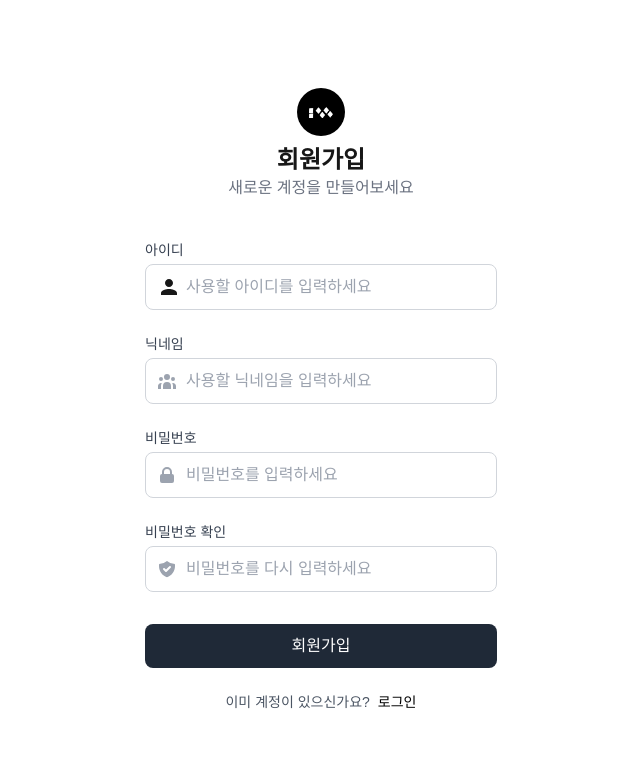
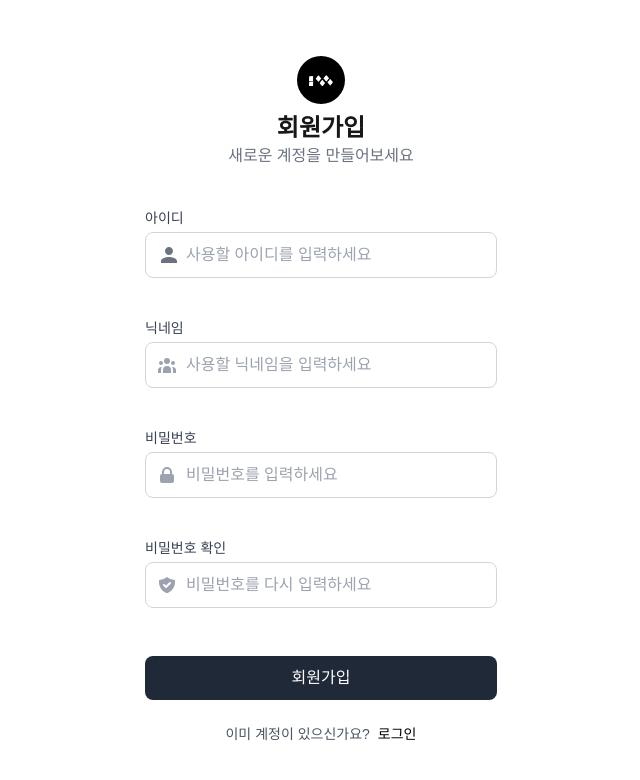
Before and after one commit to kimtaejin3/shared-todo, a Next.js app: page /signup in a window 1280 px wide. Shown: the top 780 px of the page, without its empty margins (319-959 px from the left). Built offline with nearby package versions, Linux system fonts and the light colour scheme.

Commit message:
refactor: 입력 컴포넌트 통합 및 개선

```diff
--- a/src/app/(auth)/signin/page.tsx
+++ b/src/app/(auth)/signin/page.tsx
@@ -4,7 +4,7 @@ import { useState } from "react";
 import Image from "next/image";
 import logo from "@/assets/images/logo.png";
 import Link from "next/link";
-import IconInput from "@/components/common/inputs/IconInput";
+import Input from "@/components/common/inputs/Input";
 import InputUserIcon from "@/components/common/icons/InputUserIcon";
 import LockIcon from "@/components/common/icons/LockIcon";
 import Button from "@/components/common/buttons/Button";
@@ -48,25 +48,25 @@ export default function Page() {
         </h1>
 
         <form className="flex flex-col gap-6" onSubmit={handleSubmit}>
-          <IconInput
+          <Input
             id="id"
             label="아이디"
             value={id}
             onChange={(e) => setId(e.target.value)}
             placeholder="아이디를 입력하세요"
-            icon={<InputUserIcon />}
+            leftIcon={<InputUserIcon />}
             error={errors.id}
             required
           />
 
-          <IconInput
+          <Input
             id="password"
             label="비밀번호"
             value={password}
             onChange={(e) => setPassword(e.target.value)}
             placeholder="비밀번호를 입력하세요"
             type="password"
-            icon={<LockIcon />}
+            leftIcon={<LockIcon />}
             error={errors.password}
             required
           />
--- a/src/app/(auth)/signup/page.tsx
+++ b/src/app/(auth)/signup/page.tsx
@@ -4,7 +4,7 @@ import { useState } from "react";
 import Image from "next/image";
 import logo from "@/assets/images/logo.png";
 import Link from "next/link";
-import IconInput from "@/components/common/inputs/IconInput";
+import Input from "@/components/common/inputs/Input";
 import InputUserIcon from "@/components/common/icons/InputUserIcon";
 import LockIcon from "@/components/common/icons/LockIcon";
 import ShieldIcon from "@/components/common/icons/ShieldIcon";
@@ -58,48 +58,48 @@ export default function Page() {
         </h1>
 
         <form className="flex flex-col gap-6" onSubmit={handleSubmit}>
-          <IconInput
+          <Input
             id="id"
             label="아이디"
             value={id}
             onChange={(e) => setId(e.target.value)}
             placeholder="사용할 아이디를 입력하세요"
-            icon={<UserIcon />}
+            leftIcon={<UserIcon />}
             error={errors.id}
             required
           />
 
-          <IconInput
+          <Input
             id="nickname"
             label="닉네임"
             value={nickname}
             onChange={(e) => setNickname(e.target.value)}
             placeholder="사용할 닉네임을 입력하세요"
-            icon={<GroupIcon />}
+            leftIcon={<GroupIcon />}
             error={errors.nickname}
             required
           />
 
-          <IconInput
+          <Input
             id="password"
             label="비밀번호"
             value={password}
             onChange={(e) => setPassword(e.target.value)}
             placeholder="비밀번호를 입력하세요"
             type="password"
-            icon={<LockIcon />}
+            leftIcon={<LockIcon />}
             error={errors.password}
             required
           />
 
-          <IconInput
+          <Input
             id="password-confirm"
             label="비밀번호 확인"
             value={confirmPassword}
             onChange={(e) => setConfirmPassword(e.target.value)}
             placeholder="비밀번호를 다시 입력하세요"
             type="password"
-            icon={<ShieldIcon />}
+            leftIcon={<ShieldIcon />}
             error={errors.confirmPassword}
             required
           />
--- a/src/components/common/inputs/ButtonInput.tsx
+++ /dev/null
@@ -1,68 +0,0 @@
-"use client";
-
-import React from "react";
-
-interface ButtonInputProps {
-  id: string;
-  label: string;
-  value: string;
-  onChange: (e: React.ChangeEvent<HTMLInputElement>) => void;
-  placeholder?: string;
-  error?: string;
-  required?: boolean;
-  disabled?: boolean;
-  buttonText: string;
-  onButtonClick: () => void;
-  className?: string;
-  inputRef?: React.RefObject<HTMLInputElement>;
-}
-
-export default function ButtonInput({
-  id,
-  label,
-  value,
-  onChange,
-  placeholder = "",
-  error,
-  required = false,
-  disabled = false,
-  buttonText,
-  onButtonClick,
-  className = "",
-  inputRef,
-}: ButtonInputProps) {
-  return (
-    <div>
-      <label
-        htmlFor={id}
-        className="block text-sm font-medium text-gray-700 mb-1"
-      >
-        {label}
-      </label>
-      <div className="flex items-stretch">
-        <input
-          type="text"
-          id={id}
-          ref={inputRef}
-          value={value}
-          onChange={onChange}
-          className={`flex-1 border ${
-            error ? "border-red-300" : "border-gray-300"
-          } rounded-l-lg p-2.5 text-sm focus:outline-none focus:ring-2 focus:ring-black focus:border-transparent ${className}`}
-          placeholder={placeholder}
-          required={required}
-          disabled={disabled}
-        />
-        <button
-          type="button"
-          onClick={onButtonClick}
-          className="bg-gray-800 text-white px-3 p-2.5 rounded-r-lg text-sm hover:bg-gray-700 transition-colors"
-          disabled={disabled}
-        >
-          {buttonText}
-        </button>
-      </div>
-      {error && <p className="text-red-500 text-xs mt-1">{error}</p>}
-    </div>
-  );
-}
--- a/src/components/common/inputs/IconInput.tsx
+++ /dev/null
@@ -1,75 +0,0 @@
-"use client";
-
-import React, { ReactNode } from "react";
-
-interface IconInputProps {
-  id: string;
-  label: string;
-  value: string;
-  onChange?: (e: React.ChangeEvent<HTMLInputElement>) => void;
-  placeholder?: string;
-  type?: string;
-  maxLength?: number;
-  required?: boolean;
-  disabled?: boolean;
-  icon: ReactNode;
-  error?: string;
-  className?: string;
-  inputRef?: React.RefObject<HTMLInputElement>;
-  rightElement?: ReactNode;
-}
-
-export default function IconInput({
-  id,
-  label,
-  value,
-  onChange,
-  placeholder = "",
-  type = "text",
-  maxLength,
-  required = false,
-  disabled = false,
-  icon,
-  error,
-  className = "",
-  inputRef,
-  rightElement,
-}: IconInputProps) {
-  return (
-    <div>
-      <label
-        htmlFor={id}
-        className="block text-sm font-medium text-gray-700 mb-1"
-      >
-        {label}
-      </label>
-      <div className="relative">
-        <div className="absolute inset-y-0 left-0 pl-3 flex items-center pointer-events-none">
-          {icon}
-        </div>
-        <input
-          type={type}
-          id={id}
-          ref={inputRef}
-          className={`block w-full pl-10 border ${
-            error ? "border-red-300" : "border-gray-300"
-          } rounded-lg p-2.5 focus:outline-none focus:ring-2 focus:ring-black focus:border-transparent ${
-            disabled ? "bg-gray-50 text-gray-500" : ""
-          } ${rightElement ? "pr-10" : ""} ${className}`}
-          placeholder={placeholder}
-          value={value}
-          onChange={onChange}
-          required={required}
-          maxLength={maxLength}
-          disabled={disabled}
-        />
-        {rightElement && (
-          <div className="absolute inset-y-0 right-0 pr-3 flex items-center">
-            {rightElement}
-          </div>
-        )}
-      </div>
-      {error && <p className="text-red-500 text-xs mt-1">{error}</p>}
-    </div>
-  );
-}
--- a/src/components/common/inputs/Input.tsx
+++ b/src/components/common/inputs/Input.tsx
@@ -1,20 +1,30 @@
 "use client";
 
-import React from "react";
+import React, { ReactNode } from "react";
 
 interface InputProps {
   id: string;
   label: string;
   value: string;
-  onChange: (e: React.ChangeEvent<HTMLInputElement>) => void;
+  onChange?: (e: React.ChangeEvent<HTMLInputElement>) => void;
   placeholder?: string;
+  type?: string;
   maxLength?: number;
   required?: boolean;
-  inputRef?: React.RefObject<HTMLInputElement>;
+  disabled?: boolean;
+  error?: string;
   className?: string;
   helpText?: string;
+  inputRef?: React.RefObject<HTMLInputElement>;
   onKeyDown?: (e: React.KeyboardEvent<HTMLInputElement>) => void;
-  disabled?: boolean;
+
+  // 아이콘 관련 속성
+  leftIcon?: ReactNode;
+  rightElement?: ReactNode;
+
+  // 버튼 관련 속성
+  buttonText?: string;
+  onButtonClick?: () => void;
 }
 
 export default function Input({
@@ -23,36 +33,128 @@ export default function Input({
   value,
   onChange,
   placeholder = "",
+  type = "text",
   maxLength,
   required = false,
-  inputRef,
+  disabled = false,
+  error,
   className = "",
   helpText,
+  inputRef,
   onKeyDown,
-  disabled = false,
+
+  // 아이콘 관련 속성
+  leftIcon,
+  rightElement,
+
+  // 버튼 관련 속성
+  buttonText,
+  onButtonClick,
 }: InputProps) {
+  // 입력 필드 스타일 계산
+  const getInputClassName = () => {
+    let baseStyle = `border ${error ? "border-red-300" : "border-gray-300"} focus:outline-none focus:ring-2 focus:ring-black focus:border-transparent ${disabled ? "bg-gray-50 text-gray-500" : ""} ${className}`;
+
+    // 왼쪽 아이콘이 있는 경우
+    if (leftIcon) baseStyle += " pl-10";
+
+    // 오른쪽 요소가 있는 경우
+    if (rightElement) baseStyle += " pr-10";
+
+    // 버튼이 있는 경우
+    if (buttonText) {
+      baseStyle += " rounded-l-lg";
+    } else {
+      baseStyle += " rounded-lg";
+    }
+
+    // 기본 패딩 및 너비
+    if (!buttonText) {
+      baseStyle += " w-full";
+    }
+
+    baseStyle += " p-2.5";
+
+    return baseStyle;
+  };
+
   return (
-    <div>
+    <div className="mb-4">
       <label
         htmlFor={id}
-        className="block text-sm font-medium text-gray-700 mb-2"
+        className="block text-sm font-medium text-gray-700 mb-1"
       >
         {label}
       </label>
+
+      {buttonText ? (
+        // 버튼이 있는 입력 필드
+        <div className="flex items-stretch">
+          <div className="relative flex-1">
+            {leftIcon && (
+              <div className="absolute inset-y-0 left-0 pl-3 flex items-center pointer-events-none text-gray-500">
+                {leftIcon}
+              </div>
+            )}
             <input
-        type="text"
+              type={type}
               id={id}
               ref={inputRef}
-        className={`w-full border border-gray-300 rounded-lg p-3 focus:outline-none focus:ring-2 focus:ring-black focus:border-transparent ${className}`}
+              className={getInputClassName()}
               placeholder={placeholder}
               value={value}
               onChange={onChange}
               required={required}
               maxLength={maxLength}
+              disabled={disabled}
               onKeyDown={onKeyDown}
+            />
+            {rightElement && !buttonText && (
+              <div className="absolute inset-y-0 right-0 pr-3 flex items-center">
+                {rightElement}
+              </div>
+            )}
+          </div>
+          <button
+            type="button"
+            onClick={onButtonClick}
+            className="bg-gray-800 text-white px-3 p-2.5 rounded-r-lg text-sm hover:bg-gray-700 transition-colors"
             disabled={disabled}
+          >
+            {buttonText}
+          </button>
+        </div>
+      ) : (
+        // 일반 입력 필드 (아이콘 있을 수 있음)
+        <div className="relative">
+          {leftIcon && (
+            <div className="absolute inset-y-0 left-0 pl-3 flex items-center pointer-events-none text-gray-500">
+              {leftIcon}
+            </div>
+          )}
+          <input
+            type={type}
+            id={id}
+            ref={inputRef}
+            className={getInputClassName()}
+            placeholder={placeholder}
+            value={value}
+            onChange={onChange}
+            required={required}
+            maxLength={maxLength}
+            disabled={disabled}
+            onKeyDown={onKeyDown}
           />
-      {helpText && <p className="mt-2 text-sm text-gray-500">{helpText}</p>}
+          {rightElement && (
+            <div className="absolute inset-y-0 right-0 pr-3 flex items-center">
+              {rightElement}
+            </div>
+          )}
+        </div>
+      )}
+
+      {error && <p className="text-red-500 text-xs mt-1">{error}</p>}
+      {helpText && !error && <p className="text-gray-500 text-xs mt-1">{helpText}</p>}
     </div>
   );
 }
```
Also changed, not shown: src/app/profile/page.tsx (+6 -9 lines). Lines whose indentation alone changed are shown as unchanged.
